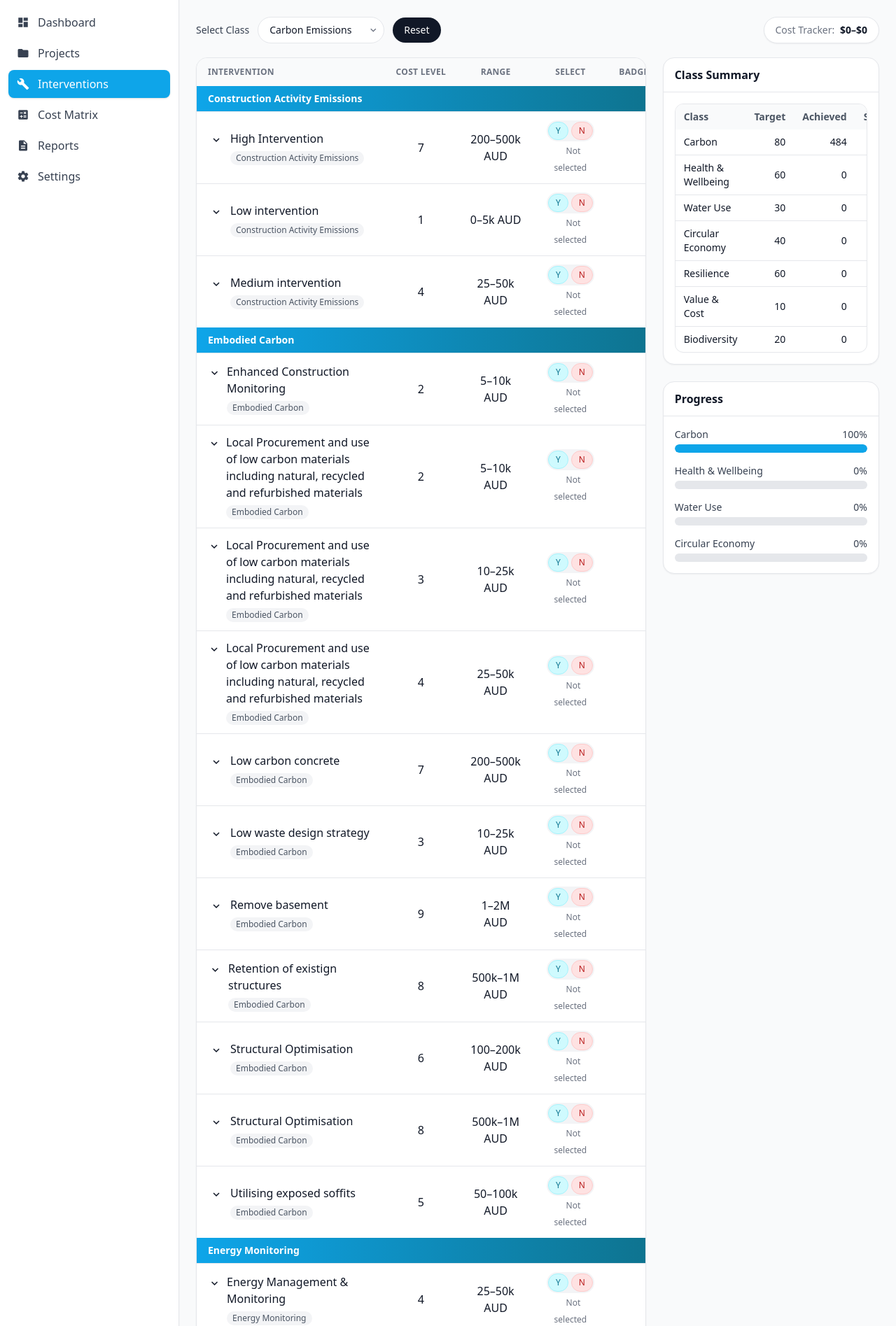
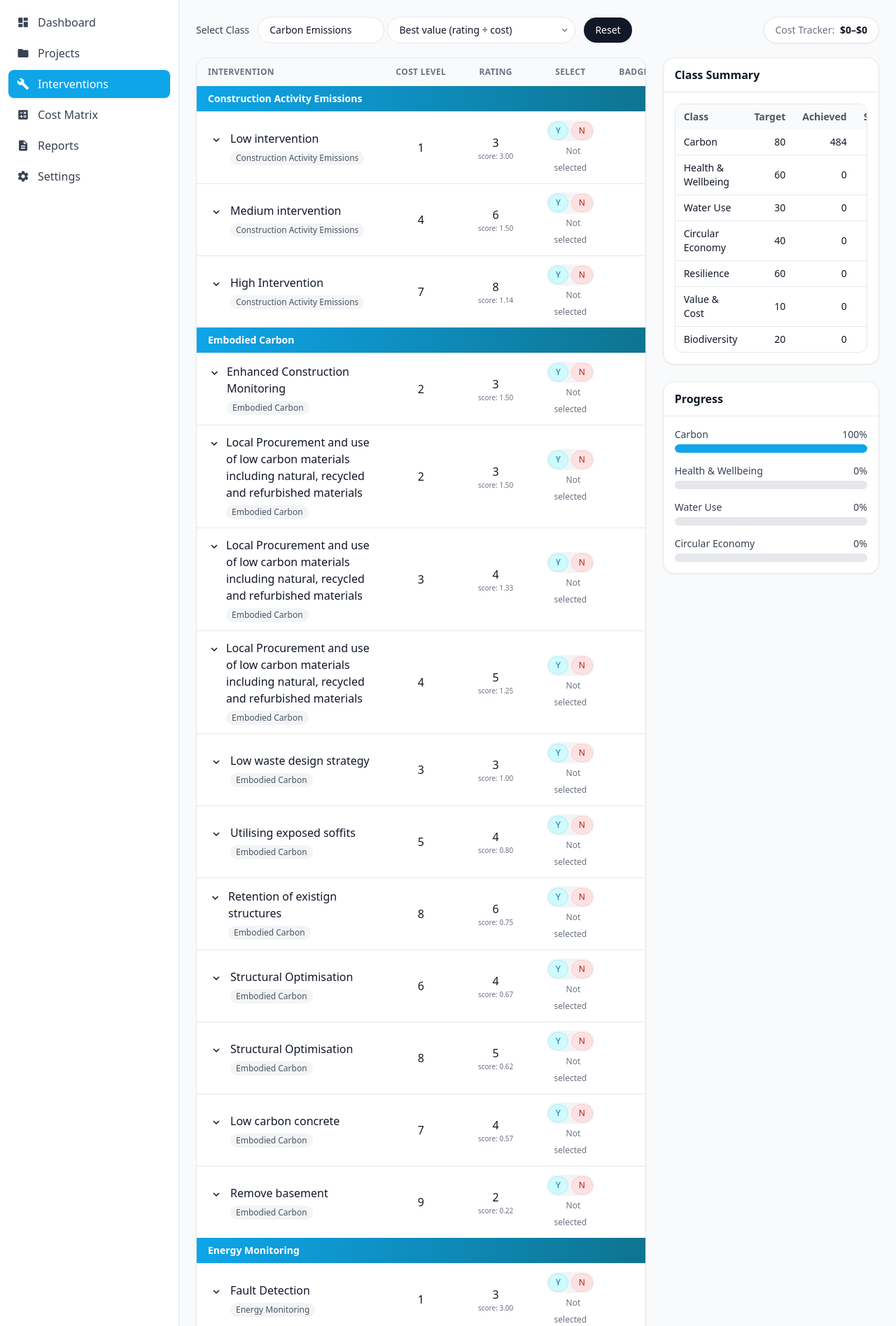
Before and after one commit to Just-Justin-TTV/IFB398-Web-Application, a Django app: page /calculator/results/ in a window 1280 px wide. Shown: the part 93-1988 px from the top of the page at 70% size. Run offline with Django 5.2, Linux system fonts and the light colour scheme; data comes from the database, SQL or seed files in the repository; both versions use the stored data as it was after the commit; some libraries are stand-ins or nearby versions.

Commit message:
feat: Add sorting options and intervention ratings to the calculator results

```diff
--- a/app1/templates/calculator_results.html
+++ b/app1/templates/calculator_results.html
@@ -72,6 +72,14 @@
                 <option value="resilience">Resilience</option>
                 <option value="biodiversity">Biodiversity</option>
               </select>
+                <select id="sortSelect"
+                        class="appearance-none rounded-full border px-4 py-2 pr-9 bg-white text-sm focus:outline-none focus:ring-2 focus:ring-brand/30 focus:border-brand">
+                  <option value="best" selected>Best value (rating ÷ cost)</option>
+                  <option value="impact">Highest rating (then lowest cost)</option>
+                  <option value="cost">Lowest cost (then highest rating)</option>
+                  <option value="theme">Original order (by theme)</option>
+                </select>
+
               <span class="material-icons absolute right-2 top-1/2 -translate-y-1/2 text-gray-500 text-base pointer-events-none">expand_more</span>
             </div>
 
@@ -91,7 +99,7 @@
             <div class="grid grid-cols-12 items-center bg-gray-50 text-xs font-semibold uppercase tracking-wide text-gray-500">
               <div class="col-span-5 px-4 py-3">Intervention</div>
               <div class="col-span-2 px-4 py-3 text-center">Cost Level</div>
-              <div class="col-span-2 px-4 py-3 text-center">Range</div>
+              <div class="col-span-2 px-4 py-3 text-center">Rating</div>
               <div class="col-span-2 px-4 py-3 text-center">Select</div>
               <div class="col-span-1 px-4 py-3 text-center">Badges</div>
             </div>
@@ -147,7 +155,7 @@
   ];
 
   let INTERVENTIONS = [];
-  const state = { selected: new Set(), activeClass: 'carbon' };
+  const state = { selected: new Set(), activeClass: 'carbon', sort: 'best'  };
 
   const money = (n) => {
     if (!Number.isFinite(n) || n <= 0) return '$0';
@@ -181,27 +189,38 @@
       if (!res.ok) throw new Error(`HTTP ${res.status}`);
       const data = await res.json();
 
-      INTERVENTIONS = [];
-      let lastTheme = null;
-
+      // Bucket by theme
+      const byTheme = new Map();
       for (const it of (data.items || [])) {
-        // Insert a theme header row when theme changes (matches screenshot)
-        if (it.theme && it.theme !== lastTheme) {
-          INTERVENTIONS.push({ group: true, name: it.theme });
-          lastTheme = it.theme;
-        }
-        INTERVENTIONS.push({
+        const theme = it.theme || "Other";
+        if (!byTheme.has(theme)) byTheme.set(theme, []);
+        byTheme.get(theme).push({
           id: String(it.id),
           name: it.name,
           theme: it.theme,
           description: it.description,
           costLevel: Number(it.cost_level ?? 0),
-          costRangeText: String(it.cost_range ?? ''),
+          costRangeText: it.cost_range ?? "",                // optional if your API sends it
+          interventionRating: Number(it.intervention_rating ?? 0),
         });
       }
 
+      // Build rows with a theme header; sort inside each theme:
+      INTERVENTIONS = [];
+      for (const [theme, arr] of byTheme) {
+        // Sort: highest rating first, then lowest cost level, then name
+        arr.sort((a, b) =>
+          (b.interventionRating - a.interventionRating) ||
+          (a.costLevel - b.costLevel) ||
+          a.name.localeCompare(b.name)
+        );
+        INTERVENTIONS.push({ group: true, name: theme });
+        for (const row of arr) INTERVENTIONS.push(row);
+      }
+
       if (INTERVENTIONS.length === 0) {
-        document.getElementById('rows').innerHTML = `<div class="p-8 text-center text-gray-500">No interventions found for this class.</div>`;
+        document.getElementById('rows').innerHTML =
+          `<div class="p-8 text-center text-gray-500">No interventions found for this class.</div>`;
         render();
         return;
       }
@@ -209,11 +228,13 @@
       render();
     } catch (err) {
       console.error('Failed to load interventions:', err);
-      document.getElementById('rows').innerHTML = `<div class="p-8 text-center text-red-600">Could not load interventions. Check the API route and console.</div>`;
+      document.getElementById('rows').innerHTML =
+        `<div class="p-8 text-center text-red-600">Could not load interventions. Check the API route and console.</div>`;
     }
   }
 
   function sumImpacts(){
+    // (placeholder) currently sums cost levels; adjust if you want rating-based progress
     const scores = {};
     scores[state.activeClass] = 0;
     for(const row of INTERVENTIONS){
@@ -243,11 +264,72 @@
     return `<button data-id="${id}" data-act="${on?'Y':'N'}" class="${base} bg-white text-gray-600 border-gray-300 hover:bg-gray-50">${on?'Y':'N'}</button>`;
   }
 
-  function render(){
-    const out=[];
+  function priorityScore(row, wImpact = 1, wCost = 1) {
+  const r = Number(row.interventionRating || 0);
+  const c = Number(row.costLevel || 0);
+  return (wImpact * r) / (wCost * (c + 0.001)); // higher is better
+}
 
-    for(const row of INTERVENTIONS){
-      if(row.group){
+function cmpBySort(a, b, mode) {
+  if (mode === 'impact') {
+    if ((b.interventionRating||0) !== (a.interventionRating||0)) {
+      return (b.interventionRating||0) - (a.interventionRating||0);
+    }
+    return (a.costLevel||0) - (b.costLevel||0);
+  }
+  if (mode === 'cost') {
+    if ((a.costLevel||0) !== (b.costLevel||0)) {
+      return (a.costLevel||0) - (b.costLevel||0);
+    }
+    return (b.interventionRating||0) - (a.interventionRating||0);
+  }
+  if (mode === 'best') {
+    const sb = priorityScore(b);
+    const sa = priorityScore(a);
+    if (sb !== sa) return sb - sa;
+    if ((b.interventionRating||0) !== (a.interventionRating||0)) {
+      return (b.interventionRating||0) - (a.interventionRating||0);
+    }
+    return (a.costLevel||0) - (b.costLevel||0);
+  }
+  return 0; // theme/original
+}
+
+function groupAndSort(items, mode) {
+  const themeOrder = [];
+  const groups = {};
+  let lastTheme = null;
+
+  for (const it of items) {
+    if (it.group) {
+      lastTheme = it.name || 'Other';
+      if (!groups[lastTheme]) { groups[lastTheme] = []; themeOrder.push(lastTheme); }
+      continue;
+    }
+    const t = it.theme || lastTheme || 'Other';
+    if (!groups[t]) { groups[t] = []; themeOrder.push(t); }
+    groups[t].push(it);
+  }
+
+  if (mode !== 'theme') {
+    for (const t of themeOrder) groups[t].sort((a,b)=>cmpBySort(a,b,mode));
+  }
+
+  const flat = [];
+  for (const t of themeOrder) {
+    flat.push({ group:true, name:t });
+    flat.push(...groups[t]);
+  }
+  return flat;
+}
+
+
+  function render() {
+  const sorted = groupAndSort(INTERVENTIONS, state.sort);
+  const out = [];
+
+  for (const row of sorted) {
+    if (row.group) {
       out.push(`
         <div class="grid grid-cols-12">
           <div class="col-span-12 px-4 py-2 bg-gradient-to-r from-brand to-brand-700 text-white text-sm font-semibold">
@@ -258,16 +340,17 @@
       continue;
     }
 
-      const sel  = state.selected.has(row.id);
+    const sel   = state.selected.has(row.id);
     const level = Number(row.costLevel ?? 0);
-      const rangeTxt = row.costRangeText ? esc(row.costRangeText) : '<span class="text-gray-400">N/A</span>';
+    const ir    = Number(row.interventionRating ?? 0);
+    const score = priorityScore(row);
 
-      // name + theme + accordion for description
     const nameCell = `
       <div class="col-span-5 px-4 py-3">
         <div class="flex items-start gap-2">
           ${ row.description && row.description.trim() ? `
-                <button type="button" class="mt-0.5 inline-flex items-center justify-center w-6 h-6 rounded-full hover:bg-gray-100" aria-label="Show details" aria-expanded="false" data-toggle="${row.id}">
+            <button type="button" class="mt-0.5 inline-flex items-center justify-center w-6 h-6 rounded-full hover:bg-gray-100"
+                    aria-label="Show details" aria-expanded="false" data-toggle="${row.id}">
               <span class="material-icons text-[18px]" data-icon="${row.id}">expand_more</span>
             </button>` : `` }
           <div>
@@ -283,11 +366,16 @@
       <div class="grid grid-cols-12 items-center border-t hover:bg-gray-50">
         ${nameCell}
         <div class="col-span-2 px-4 py-3 text-center">${level || 0}</div>
-          <div class="col-span-2 px-4 py-3 text-center">${rangeTxt}</div>
+        <div class="col-span-2 px-4 py-3 text-center">
+          <div class="flex flex-col items-center">
+            <div class="text-base">${ir || 0}</div>
+            <div class="text-[10px] text-gray-500">score: ${score.toFixed(2)}</div>
+          </div>
+        </div>
         <div class="col-span-2 px-4 py-3 text-center">
           <div class="inline-flex gap-1 bg-gray-100 rounded-full p-0.5">
-              ${chip(row.id, true,  false)}
-              ${chip(row.id, false, true)}
+            <button data-id="${row.id}" data-act="Y" class="px-2.5 py-1 rounded-full text-xs font-medium transition border bg-cyan-100 text-cyan-700 border-cyan-200">Y</button>
+            <button data-id="${row.id}" data-act="N" class="px-2.5 py-1 rounded-full text-xs font-medium transition border bg-red-100 text-red-700 border-red-200">N</button>
           </div>
           <span class="ml-2 text-xs ${sel?'text-cyan-700':'text-gray-500'}">${sel?'Selected':'Not selected'}</span>
         </div>
@@ -298,7 +386,7 @@
 
     document.getElementById('rows').innerHTML = out.join('');
 
-    // Score table
+    // Score table (demo)
     const scores = sumImpacts();
     const tbody=[];
     for(const c of CLASSES){
@@ -315,7 +403,7 @@
     }
     document.getElementById('scoreTable').innerHTML = tbody.join('');
 
-    // Progress bars (demo: uses targets above)
+    // Progress bars (demo)
     const bars=[];
     ['carbon','health','water','circular'].forEach(k=>{
       const cls = CLASSES.find(x=>x.key===k);
@@ -335,22 +423,12 @@
     });
     document.getElementById('progressBars').innerHTML = bars.join('');
 
-    // Cost + budget
+    // Cost + budget (uses costRangeText if your API provides ranges)
     const [lo,hi] = selectionCost();
     document.getElementById('costTracker').textContent = `${money(lo)}–${money(hi)}`;
     document.getElementById('budgetWarn').classList.toggle('hidden', hi<=CAP_HIGH);
 
     // Selection chip events
-    document.querySelectorAll('[data-id]').forEach(btn=>{
-      btn.addEventListener('click', ()=>{
-        const id = btn.getAttribute('data-id');
-        const act = btn.getAttribute('data-act'); // Y or N
-        if(act==='Y'){ state.selected.add(id); } else { state.selected.delete(id); }
-        render();
-      });
-    });
-
-    // Description toggle events
 document.querySelectorAll('[data-toggle]').forEach(btn=>{
     btn.addEventListener('click', ()=>{
       const id = btn.getAttribute('data-toggle');
@@ -363,6 +441,15 @@
       btn.setAttribute('aria-expanded', open ? 'true' : 'false');
     });
   });
+
+  document.querySelectorAll('[data-id]').forEach(btn=>{
+    btn.addEventListener('click', ()=>{
+      const id = btn.getAttribute('data-id');
+      const act = btn.getAttribute('data-act');
+      if (act === 'Y') state.selected.add(id); else state.selected.delete(id);
+      render();
+    });
+  });
 }
 
   document.addEventListener('DOMContentLoaded', async ()=>{
@@ -372,6 +459,12 @@
       state.selected.clear();
       render();
     });
+
+    document.getElementById('sortSelect').addEventListener('change', (e)=>{
+      state.sort = e.target.value;   // 'best' | 'impact' | 'cost' | 'theme'
+      render();
+    });
+
 
     document.getElementById('classSelect').addEventListener('change', async (e)=>{
       state.activeClass = e.target.value;
--- a/app1/views.py
+++ b/app1/views.py
@@ -176,7 +176,7 @@ def interventions_api(request):
                 "theme": obj.get("theme") or "",
                 "description": obj.get("description") or "",
                 "cost_level": obj.get("cost_level") or 0,
-                "cost_range": obj.get("cost_range") or "",
+                "intervention_rating": obj.get("intervention_rating") or 0,
             })
 
     return JsonResponse({"items": items})
```
Also changed, not shown: sdt_app.db. Lines whose indentation alone changed are shown as unchanged.
